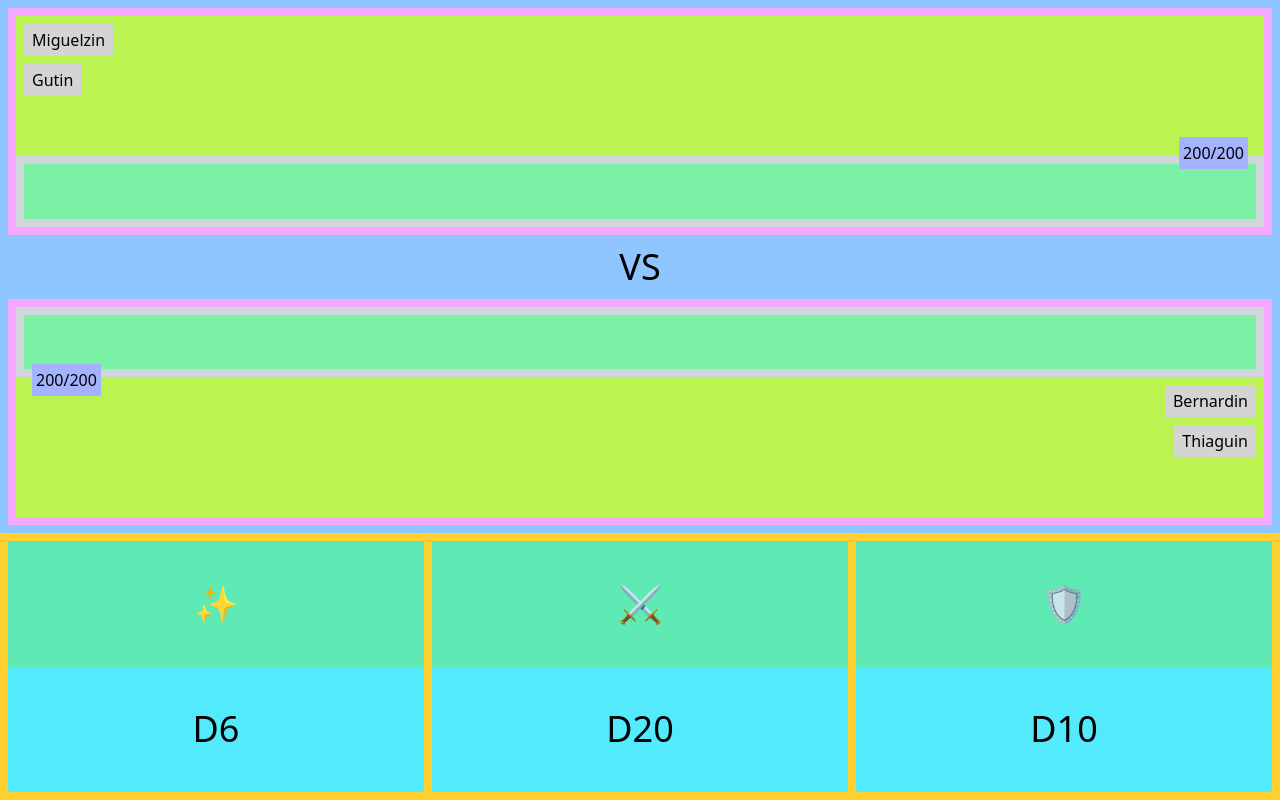
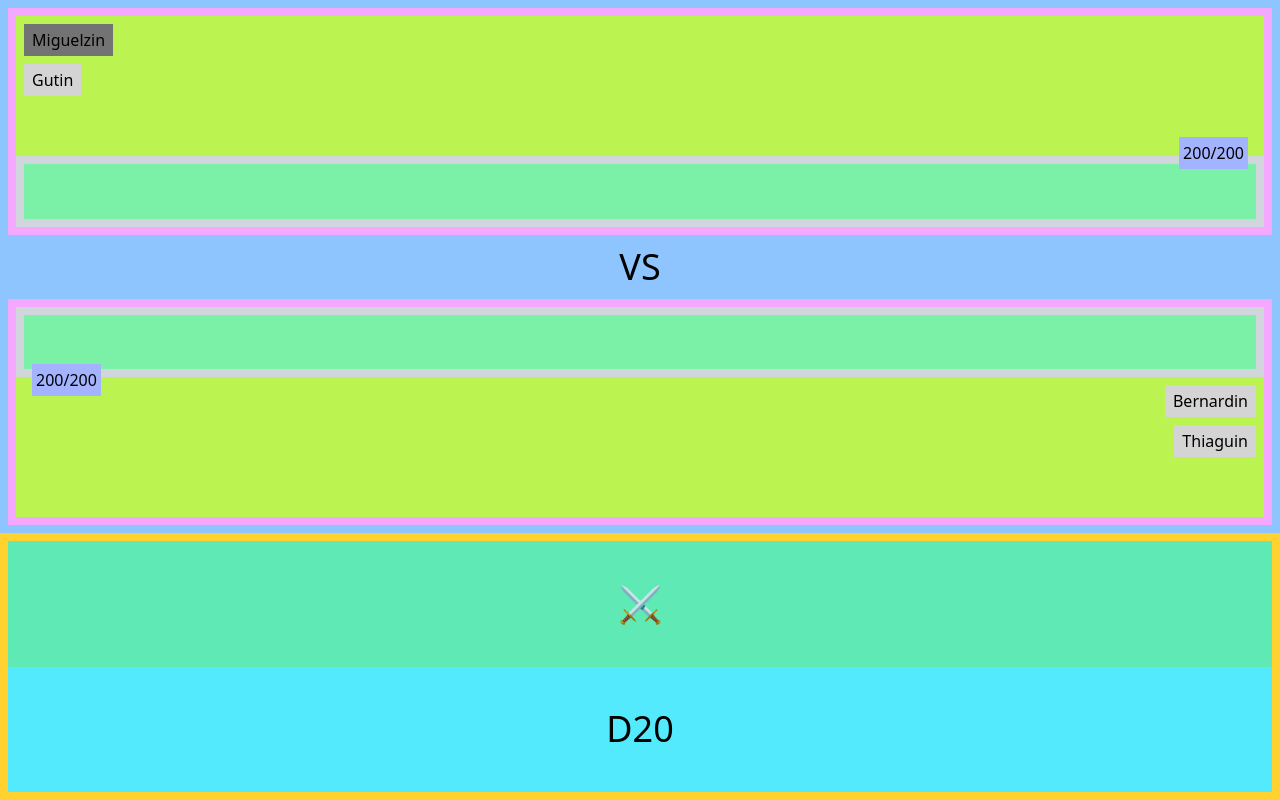
Before and after one commit to bernard-rodrigues/chat-royale, a React (Vite) app: page / in a window 1280 px wide. Built offline with nearby package versions, Linux system fonts and the light colour scheme.

Commit message:
add: game logic

```diff
--- a/src/App.tsx
+++ b/src/App.tsx
@@ -1,11 +1,14 @@
 import { ActionHub } from "./components/ActionHub";
 import { GamePanel } from "./components/GamePanel";
+import { GameProvider } from "./contexts/GameContext";
 
 export const App = () => {
   return(
     <main className="h-screen">
-      <GamePanel/>
-      <ActionHub/>
+      <GameProvider>
+        <GamePanel/>
+        <ActionHub/>
+      </GameProvider>
     </main>
   );
 }
--- a/src/components/ActionHub.tsx
+++ b/src/components/ActionHub.tsx
@@ -1,11 +1,21 @@
+import { useGame } from "../contexts/GameContext";
 import { DiceContainer } from "./DiceContainer";
 
 export const ActionHub = () => {
-    return(
+    const { actionLog, currentPlayer, team1HP, team2HP, maxHP } = useGame();
+
+    const lastAction = actionLog.at(-1);
+    const defenseIsVisible = lastAction?.type === "attack" && lastAction.value > 10;
+
+    const healIsVisible = currentPlayer && (
+        (currentPlayer.team === 1 && team1HP <= maxHP - 20) || (currentPlayer.team === 2 && team2HP <= maxHP - 20)
+    )
+
+    return (
         <div className="bg-amber-300 h-2/6 p-2 flex gap-2">
-            <DiceContainer dice="d6"/>
-            <DiceContainer dice="d20"/>
-            <DiceContainer dice="d10"/>
+            {healIsVisible && <DiceContainer dice={6} />}
+            <DiceContainer dice={20}/>
+            {defenseIsVisible && <DiceContainer dice={10}/>}
         </div>
     );
 }
--- a/src/components/DiceContainer.tsx
+++ b/src/components/DiceContainer.tsx
@@ -1,8 +1,12 @@
+import { useGame } from "../contexts/GameContext";
+
 interface DiceContainerProps{
-    dice: "d6" | "d10" | "d20";
+    dice: 6 | 10 | 20;
 }
 
 export const DiceContainer = ({ dice }: DiceContainerProps) => {
+    const {rollDice} = useGame()
+
     return(
         <div className="
             bg-cyan-300 h-full flex-1
@@ -12,9 +16,14 @@ export const DiceContainer = ({ dice }: DiceContainerProps) => {
                 bg-emerald-300 flex-1
                 flex justify-center items-center
             ">
-                <span className="text-4xl">{dice === "d6" ? "✨" : dice === "d20" ? "⚔️" : "🛡️"}</span>
+                <span className="text-4xl">{dice === 6 ? "✨" : dice === 20 ? "⚔️" : "🛡️"}</span>
             </div>
-            <button className="flex-1 text-4xl">{dice.toUpperCase()}</button>
+            <button
+                className="flex-1 text-4xl"
+                onClick={() => rollDice(dice)}
+            >
+                D{dice}
+            </button>
         </div>
     );
 }
--- a/src/components/GamePanel.tsx
+++ b/src/components/GamePanel.tsx
@@ -1,19 +1,12 @@
-import { useState } from "react";
 import { PlayersHub } from "./PlayersHub";
 import { Vs } from "./Vs";
 
 export const GamePanel = () => {
-    const [team1HP, setTeam1HP] = useState(200);
-    const [team2HP, setTeam2HP] = useState(200);
-    const [team1Members, setTeam1Members] = useState(["Miguelzin", "Gutin"]);
-    const [team2Members, setTeam2Members] = useState(["Bernardin", "Thiaguin"]);
-    const [maxHP, setMaxHP] = useState(200);
-
     return(
         <div className="h-4/6 bg-blue-300 flex flex-col gap-16 relative p-2">
-            <PlayersHub team={1} HP={team1HP} maxHP={maxHP} teamMembers={team1Members}/>
+            <PlayersHub team={1} />
             <Vs />
-            <PlayersHub team={2} HP={team2HP} maxHP={maxHP} teamMembers={team2Members}/>
+            <PlayersHub team={2} />
         </div>
     );
 }
--- a/src/components/HPBar.tsx
+++ b/src/components/HPBar.tsx
@@ -1,18 +1,20 @@
+import { useGame } from "../contexts/GameContext";
+
 interface HPBarProps{
-    HP: number;
-    maxHP: number;
     team: 1 | 2;
 }
 
-export const HPBar = ({HP, maxHP, team}: HPBarProps) => {
+export const HPBar = ({team}: HPBarProps) => {
+    const {team1HP, team2HP, maxHP} = useGame()
+
     return(
         <div className="h-1/3 w-full bg-gray-300 p-2 relative">
-            <div style={{width: `${100*(HP/maxHP)}%`}} className="bg-green-300 h-full" />
+            <div style={{width: `${100*((team === 1 ? team1HP : team2HP)/maxHP)}%`}} className="bg-green-300 h-full" />
             <div className={`
                 absolute ${team === 1 ? "right-4 -top-1/2 translate-y-1/2" : "left-4 -bottom-1/2 -translate-y-1/2"}
                 bg-indigo-300 p-1
             `}>
-                <span>{HP}/{maxHP}</span>
+                <span>{team === 1 ? team1HP : team2HP}/{maxHP}</span>
             </div>
         </div>
     );
--- a/src/components/Player.tsx
+++ b/src/components/Player.tsx
@@ -1,9 +1,13 @@
 interface PlayerProps{
-    playerName: string
+    playerName: string;
+    isPlaying: boolean
 }
 
-export const Player = ({playerName}: PlayerProps) => {
+export const Player = ({playerName, isPlaying}: PlayerProps) => {
     return(
-        <div className="bg-neutral-300 w-fit px-2 py-1">{playerName}</div>
+        <div className={`
+             w-fit px-2 py-1
+            ${isPlaying ? "bg-neutral-500" : "bg-neutral-300"}
+        `}>{playerName}</div>
     );
 }
--- a/src/components/PlayersContainer.tsx
+++ b/src/components/PlayersContainer.tsx
@@ -1,18 +1,27 @@
+import { useGame } from "../contexts/GameContext";
 import { Player } from "./Player";
 
 interface PlayersContainerProps{
-    players: string[];
     team: 1 | 2;
 }
 
-export const PlayersContainer = ({players, team}: PlayersContainerProps) => {
-    return(
+export const PlayersContainer = ({ team }: PlayersContainerProps) => {
+    const { players, currentPlayer } = useGame();
+
+    // Filtramos os jogadores do time antes de renderizar
+    const teamPlayers = players.filter(p => p.team === team);
+
+    return (
         <div className={`
-            w-full h-2/3 bg-lime-300 p-2
-            flex flex-col gap-2 ${team === 2 ? "items-end" : ""}
+            w-full h-2/3 bg-lime-300 p-2 flex flex-col gap-2
+            ${team === 2 ? "items-end" : "items-start"}
         `}>
-            {players.map(player => (
-                <Player key={player} playerName={player}/>
+            {teamPlayers.map(player => (
+                <Player
+                    key={player.name}
+                    playerName={player.name}
+                    isPlaying={player === currentPlayer}
+                />
             ))}
         </div>
     );
--- a/src/components/PlayersHub.tsx
+++ b/src/components/PlayersHub.tsx
@@ -3,19 +3,16 @@ import { PlayersContainer } from "./PlayersContainer";
 
 interface PlayersHubProps{
     team: 1 | 2;
-    teamMembers: string[];
-    maxHP: number;
-    HP: number;
 }
 
-export const PlayersHub = ({team, teamMembers, maxHP, HP}: PlayersHubProps) => {
+export const PlayersHub = ({team}: PlayersHubProps) => {
     return(
         <div className={`
             flex-1 bg-fuchsia-300 p-2 flex
             ${team === 1 ? "flex-col" : "flex-col-reverse"}
         `}>
-            <PlayersContainer players={teamMembers} team={team}/>
-            <HPBar maxHP={maxHP} HP={HP} team={team}/>
+            <PlayersContainer team={team}/>
+            <HPBar team={team}/>
         </div>
     );
 }
--- /dev/null
+++ b/src/contexts/GameContext.tsx
@@ -0,0 +1,179 @@
+import { createContext, useContext, useState, type ReactNode } from "react";
+
+type HPOptions = 50 | 100 | 150 | 200 | 250;
+
+interface Player{
+    name: string;
+    team: 1 | 2;
+}
+
+interface Action{
+    player: Player | null;
+    type: "attack" | "defense" | "heal";
+    value: number;
+    round: number;
+}
+
+interface GameContextData {
+    players: Player[];
+    team1HP: number;
+    team2HP: number;
+    maxHP: number;
+    currentPlayer: Player | null;
+    rollDice: (dice: 6 | 10 | 20) => void;
+    actionLog: Action[];
+}
+
+const playersTest: Player[] = [
+    {
+        name: "Bernardin",
+        team: 2,
+    },
+    {
+        name: "Miguelzin",
+        team: 1,
+    },
+    {
+        name: "Gutin",
+        team: 1,
+    },
+    {
+        name: "Thiaguin",
+        team: 2,
+    },
+]
+
+const GameContext = createContext<GameContextData>({} as GameContextData);
+
+export const GameProvider = ({ children }: { children: ReactNode }) => {
+    // MAIN MENU
+    const [players, setPlayers] = useState<Player[]>(playersTest);
+
+    const updateMaxHP = (newMaxHP: HPOptions) => {
+        setMaxHP(newMaxHP);
+        setTeam1HP(newMaxHP);
+        setTeam2HP(newMaxHP);
+    };
+
+    // IN GAME
+    const [currentPlayer, setCurrentPlayer] = useState<Player | null>(() => {
+        const first = playersTest[Math.floor(Math.random() * playersTest.length)];
+        return first;
+    });
+
+    const [currentRound, setCurrentRound] = useState(1);
+    const [turnOrder, setTurnOrder] = useState<Player[]>(currentPlayer ? [currentPlayer] : []);
+
+    const [maxHP, setMaxHP] = useState(200);
+    const [team1HP, setTeam1HP] = useState(200);
+    const [team2HP, setTeam2HP] = useState(200);
+
+    const [actionLog, setActionLog] = useState<Action[]>([]);
+
+    const toggleTurn = () => {
+        if (!currentPlayer) return;
+
+        // Se ainda estamos no Round 1, precisamos definir a ordem
+        if (currentRound === 1) {
+            // Adiciona o jogador atual na ordem se ele ainda não estiver lá
+            // (Fazemos isso antes de sortear o próximo)
+            setTurnOrder(prev => {
+                if (prev.find(p => p.name === currentPlayer.name)) return prev;
+                return [...prev, currentPlayer];
+            });
+
+            const playersWhoPlayed = actionLog.filter(a => a.round === 1).map(a => a.player?.name);
+            playersWhoPlayed.push(currentPlayer.name); // Inclui o que acabou de jogar
+
+            if (playersWhoPlayed.length >= players.length) {
+                // FIM DO ROUND 1: Sobe o round e a ordem já está salva!
+                setCurrentRound(2);
+                // O próximo é o primeiro da fila (índice 0)
+                setCurrentPlayer(turnOrder[0] || currentPlayer);
+                return;
+            }
+
+            // Lógica de sorteio normal para o Round 1 (Alternando times)
+            const opponentTeam = currentPlayer.team === 1 ? 2 : 1;
+            let availableOpponents = players.filter(p =>
+                p.team === opponentTeam && !playersWhoPlayed.includes(p.name)
+            );
+
+            if (availableOpponents.length === 0) {
+                availableOpponents = players.filter(p => p.team === opponentTeam);
+            }
+
+            const randomIndex = Math.floor(Math.random() * availableOpponents.length);
+            setCurrentPlayer(availableOpponents[randomIndex]);
+
+        } else {
+            // ROUNDS 2, 3, 4... Apenas segue a fila
+            const currentIndex = turnOrder.findIndex(p => p.name === currentPlayer.name);
+            const nextIndex = (currentIndex + 1) % turnOrder.length;
+
+            if (nextIndex === 0) {
+                setCurrentRound(prev => prev + 1);
+            }
+
+            setCurrentPlayer(turnOrder[nextIndex]);
+        }
+    };
+
+
+    const rollDice = (dice: 6 | 10 | 20) => {
+        if(currentPlayer){
+            const result = Math.floor(Math.random() * dice) + 1;
+            if(dice === 6){
+                // D6:
+                    // 6: Heals 20HP
+                    // 5: Heals 10HP
+                    // Other: Heals dice value
+                const healValue = result === 6 ? 20 : result === 5 ? 10 : result;
+                currentPlayer.team === 1 ? setTeam1HP(prev => Math.min(prev + healValue, maxHP)) : setTeam2HP(prev => Math.min(prev + healValue, maxHP));
+                setActionLog(prev => [...prev, {player: currentPlayer, type: "heal", value: healValue, round: currentRound}]);
+            }else if(dice === 10 && actionLog.length > 0){
+                // D10: Last action must be an attack from opponent
+                    // 1: Critical miss: take additional damage
+                    // Other: Reduce damage taken by dice value
+                const lastAction = actionLog.at(-1);
+                if (!lastAction) return;
+
+                if(result === 1){
+                    const failure = Math.floor(lastAction.value*0.5);
+                    currentPlayer.team === 1 ? setTeam1HP(prev => Math.max(0, prev - failure)) : setTeam2HP(prev => Math.max(0, prev - failure));
+                    setActionLog(prev => [...prev, {player: currentPlayer, type: "defense", value: -failure, round: currentRound}]);
+                }else{
+                    currentPlayer.team === 1 ? setTeam1HP(prev => Math.min(prev + result, maxHP)) : setTeam2HP(prev => Math.min(prev + result, maxHP));
+                    setActionLog(prev => [...prev, {player: currentPlayer, type: "defense", value: result, round: currentRound}]);
+                }
+            }
+            else{
+                //D20:
+                    // 20: Double damage
+                    // Other: Attacks with dice value
+                const attackValue = result === 20 ? result*2 : result;
+                currentPlayer.team === 1 ? setTeam2HP(prev => Math.max(0, prev - attackValue)) : setTeam1HP(prev => Math.max(0, prev - attackValue));
+                setActionLog(prev => [...prev, {player: currentPlayer, type: "attack", value: attackValue, round: currentRound}]);
+            }
+            toggleTurn();
+        }else{
+            alert("Jogador não definido")
+        }
+    };
+
+    return (
+        <GameContext.Provider value={{
+            players,
+            team1HP,
+            team2HP,
+            maxHP,
+            currentPlayer,
+            rollDice,
+            actionLog
+        }}>
+            {children}
+        </GameContext.Provider>
+    );
+};
+
+export const useGame = () => useContext(GameContext);
```
